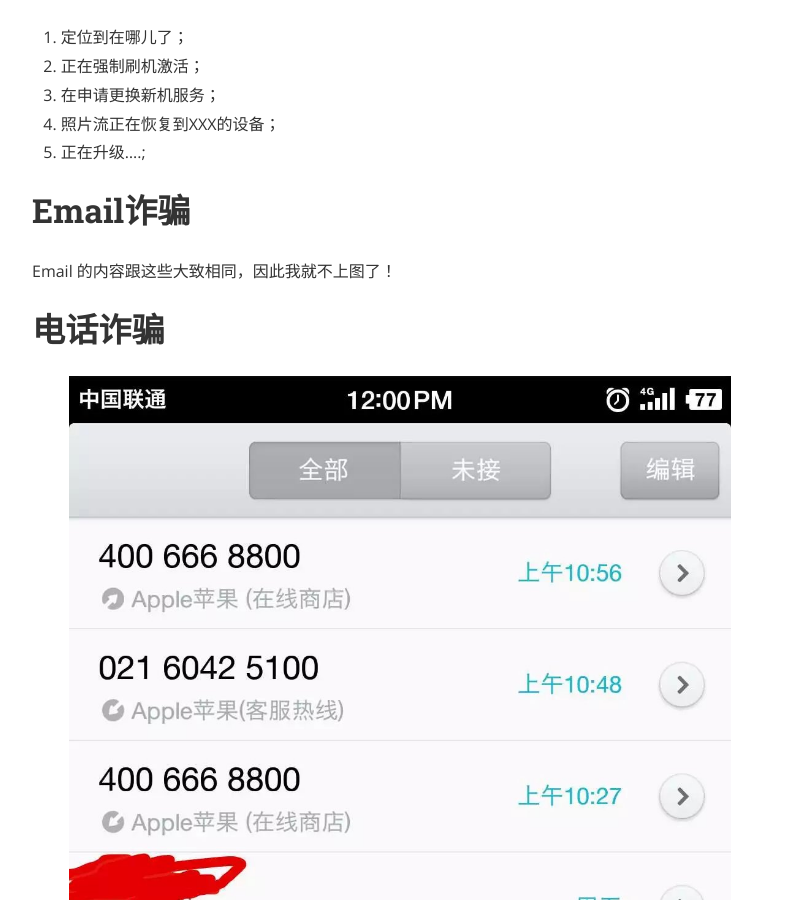
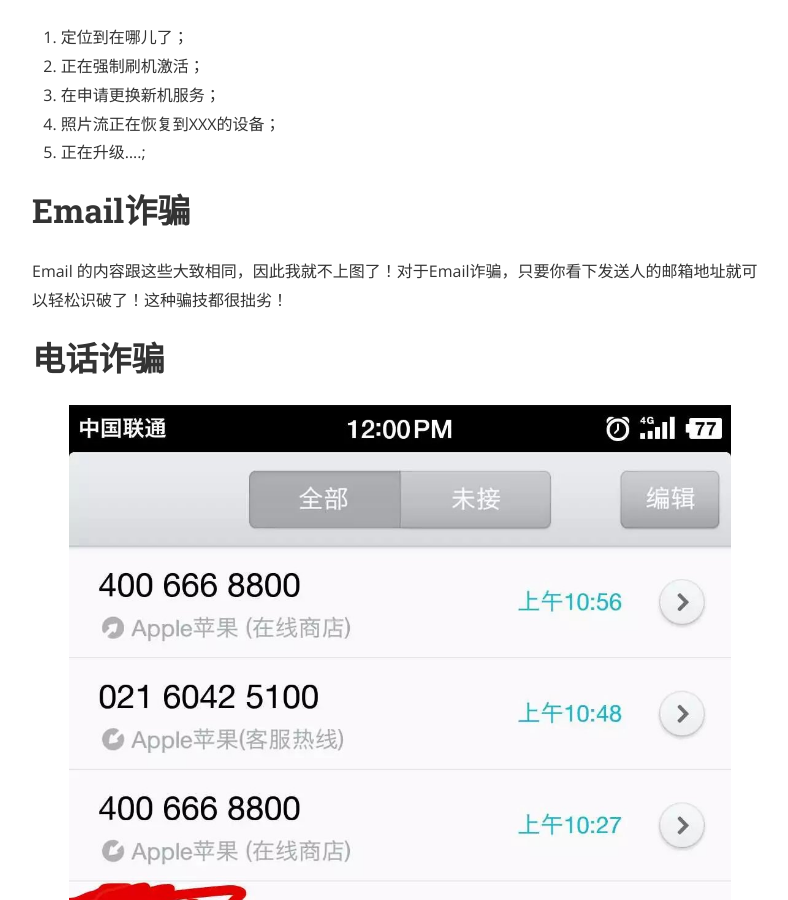
Before and after one commit to SOFTPOWER1991/SOFTPOWER1991.github.io, a Jekyll site: the page built from _posts/2016-08-21-当你的Apple设备被盗后，你该做什么?(第二集).markdown, in a window 1280 px wide and 900 px high, scrolled down 11520 px. Shown: the whole window, without its empty margins (240-1028 px from the left). Built offline with Jekyll 4.4.1, drawn with Linux system fonts in a browser that asks for light colours; nearby versions of some CDN libraries; a style sheet for code colours, icons or effects is not loaded.

Commit message:
add a new post about second modify

```diff
--- a/_posts/2016-08-21-当你的Apple设备被盗后，你该做什么?(第二集).markdown
+++ b/_posts/2016-08-21-当你的Apple设备被盗后，你该做什么?(第二集).markdown
@@ -79,7 +79,7 @@
 
 # Email诈骗
 
-Email 的内容跟这些大致相同，因此我就不上图了！
+Email 的内容跟这些大致相同，因此我就不上图了！对于Email诈骗，只要你看下发送人的邮箱地址就可以轻松识破了！这种骗技都很拙劣！
 
 # 电话诈骗
 
```
